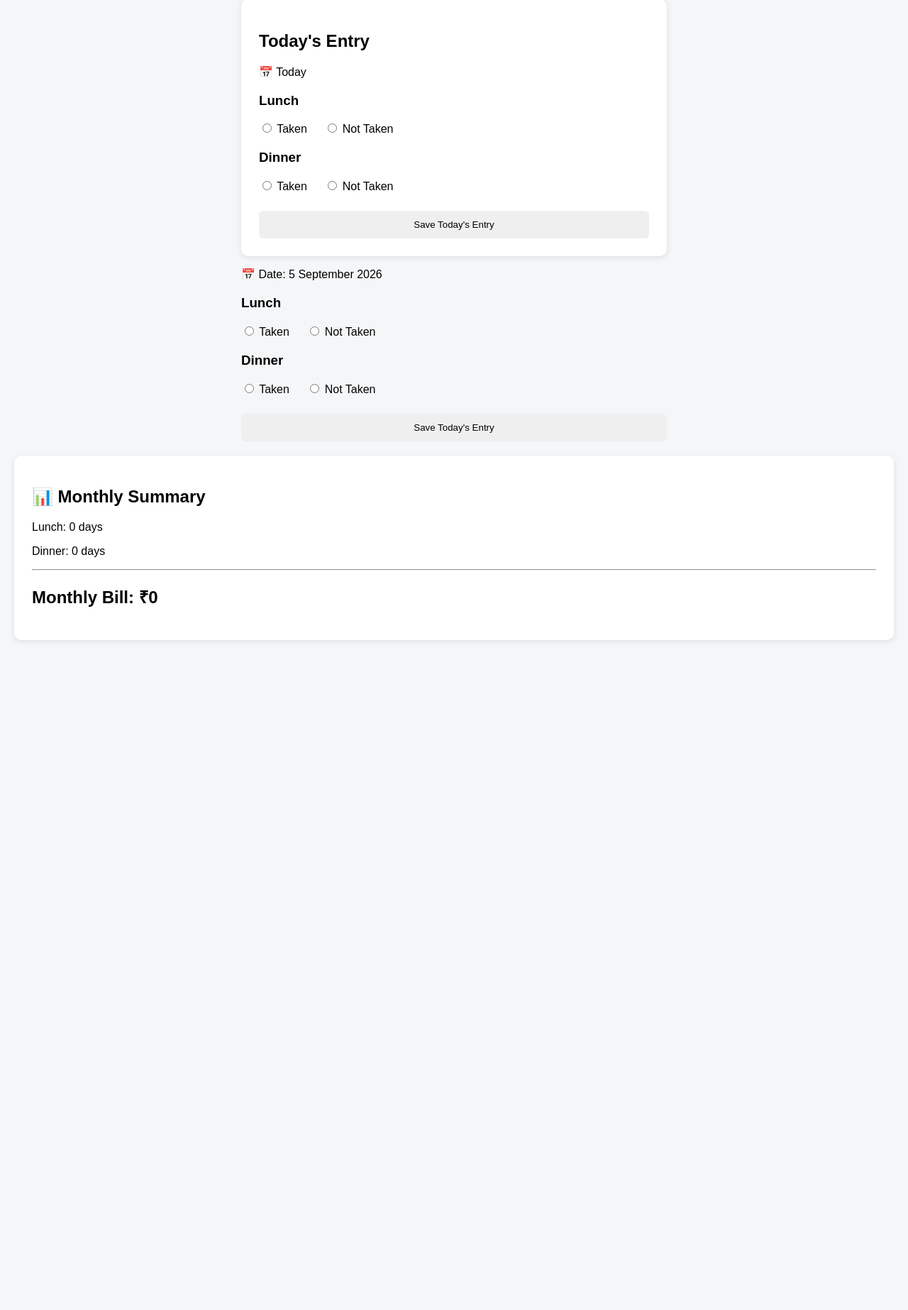
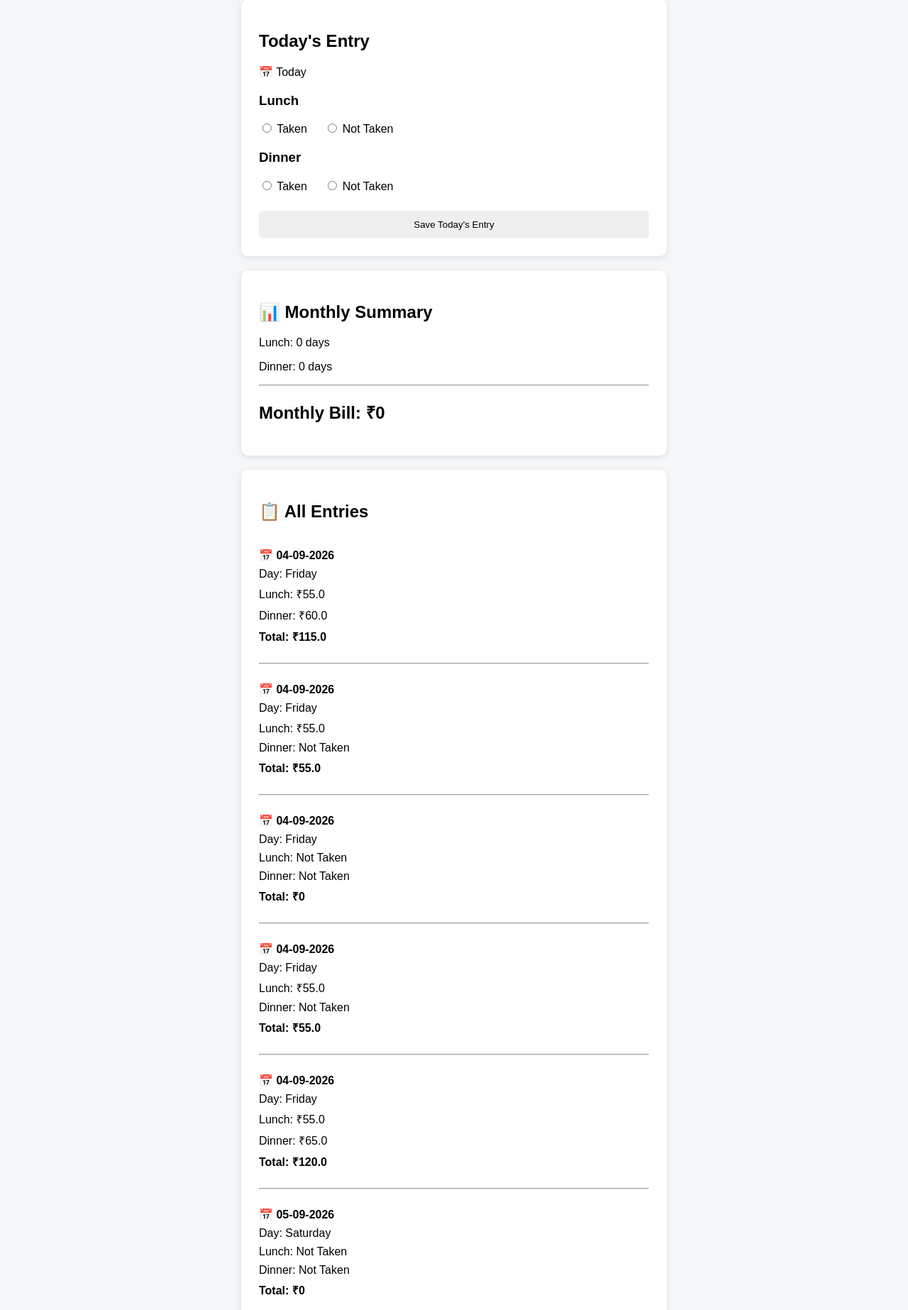
Before and after one commit to Srushtichavan1046/tiffin-expense-tracker, a Flask app: page / in a window 1280 px wide. Shown: the part 140-1986 px from the top of the page at 71% size. Before the commit the page ends 1044 px from the top, so only its background shows below. Run offline with Flask 3, Linux system fonts and the light colour scheme.

Commit message:
V1.2 Added view all entries to website

```diff
--- a/data.json
+++ b/data.json
@@ -52,5 +52,50 @@
         "dinner": null,
         "dinner_price": 0,
         "total": 0
+    },
+    {
+        "date": "05-09-2026",
+        "day": "Saturday",
+        "lunch": null,
+        "lunch_price": 0,
+        "dinner": null,
+        "dinner_price": 0,
+        "total": 0
+    },
+    {
+        "date": "05-09-2026",
+        "day": "Saturday",
+        "lunch": null,
+        "lunch_price": 0,
+        "dinner": null,
+        "dinner_price": 0,
+        "total": 0
+    },
+    {
+        "date": "05-09-2026",
+        "day": "Saturday",
+        "lunch": null,
+        "lunch_price": 0,
+        "dinner": null,
+        "dinner_price": 0,
+        "total": 0
+    },
+    {
+        "date": "05-09-2026",
+        "day": "Saturday",
+        "lunch": "yes",
+        "lunch_price": 55.0,
+        "dinner": "no",
+        "dinner_price": 0,
+        "total": 55.0
+    },
+    {
+        "date": "05-09-2026",
+        "day": "Saturday",
+        "lunch": "yes",
+        "lunch_price": 55.0,
+        "dinner": "no",
+        "dinner_price": 0,
+        "total": 55.0
     }
 ]
--- a/web/app.py
+++ b/web/app.py
@@ -28,8 +28,17 @@ SETTINGS_FILE = os.path.join(BASE_DIR, "settings.json")
 @app.route("/")
 def home():
 
-    return render_template("index.html")
+    # Load saved entries
+    if os.path.exists(DATA_FILE):
 
+        with open(DATA_FILE, "r") as file:
+            data = json.load(file)
+
+    else:
+
+        data = []
+
+    return render_template("index.html", entries=data)
 
 # ==========================================
 # Save Today's Entry
@@ -91,7 +100,7 @@ def save_entry():
     with open(DATA_FILE, "w") as file:
         json.dump(data, file, indent=4)
 
-    return "Entry saved successfully! Total: ₹" + str(total)
+    return render_template("index.html", entries=data)
 
 
 # ==========================================
--- a/web/static/style.css
+++ b/web/static/style.css
@@ -43,3 +43,10 @@ button {
     border-radius: 6px;
     cursor: pointer;
 }
+.entry {
+    padding: 10px 0;
+}
+
+.entry p {
+    margin: 8px 0;
+}
--- a/web/templates/index.html
+++ b/web/templates/index.html
@@ -2,23 +2,36 @@
 <html lang="en">
 
 <head>
+
     <meta charset="UTF-8">
+
     <meta name="viewport" content="width=device-width, initial-scale=1.0">
 
     <title>Tiffin Expense Tracker</title>
 
     <link rel="stylesheet" href="{{ url_for('static', filename='style.css') }}">
+
 </head>
+
 
 <body>
 
     <div class="container">
+
+        <!-- ==========================================
+             Website Heading
+        =========================================== -->
 
         <h1>🍱 Tiffin Expense Tracker</h1>
 
         <p class="subtitle">
             Track your daily lunch and dinner expenses
         </p>
+
+
+        <!-- ==========================================
+             Today's Entry
+        =========================================== -->
 
         <div class="card">
 
@@ -28,106 +41,199 @@
                 📅 Today
             </p>
 
+
             <form action="/save" method="POST">
+
+
+                <!-- Lunch -->
 
                 <div class="meal">
 
                     <h3>Lunch</h3>
 
                     <label>
-                <input type="radio" name="lunch" value="yes" required>
+                        <input
+                            type="radio"
+                            name="lunch"
+                            value="yes"
+                            required
+                        >
                         Taken
                     </label>
 
                     <label>
-                <input type="radio" name="lunch" value="no">
+                        <input
+                            type="radio"
+                            name="lunch"
+                            value="no"
+                        >
                         Not Taken
                     </label>
 
                 </div>
 
 
+                <!-- Dinner -->
+
                 <div class="meal">
 
                     <h3>Dinner</h3>
 
                     <label>
-                <input type="radio" name="dinner" value="yes" required>
+                        <input
+                            type="radio"
+                            name="dinner"
+                            value="yes"
+                            required
+                        >
                         Taken
                     </label>
 
                     <label>
-                <input type="radio" name="dinner" value="no">
+                        <input
+                            type="radio"
+                            name="dinner"
+                            value="no"
+                        >
                         Not Taken
                     </label>
 
                 </div>
 
 
+                <!-- Save Button -->
+
                 <button type="submit">
                     Save Today's Entry
                 </button>
+
 
             </form>
 
         </div>
 
-            <p>
-                📅 Date: 5 September 2026
-            </p>
 
-            <div class="meal">
-
-                <h3>Lunch</h3>
-
-                <label>
-                    <input type="radio" name="lunch" value="yes">
-                    Taken
-                </label>
-
-                <label>
-                    <input type="radio" name="lunch" value="no">
-                    Not Taken
-                </label>
-
-            </div>
-
-            <div class="meal">
-
-                <h3>Dinner</h3>
-
-                <label>
-                    <input type="radio" name="dinner" value="yes">
-                    Taken
-                </label>
-
-                <label>
-                    <input type="radio" name="dinner" value="no">
-                    Not Taken
-                </label>
-
-            </div>
-
-            <button>
-                Save Today's Entry
-            </button>
-
-        </div>
+        <!-- ==========================================
+             Monthly Summary
+        =========================================== -->
 
         <div class="card">
 
             <h2>📊 Monthly Summary</h2>
 
-            <p>Lunch: 0 days</p>
-            <p>Dinner: 0 days</p>
+            <p>
+                Lunch: 0 days
+            </p>
+
+            <p>
+                Dinner: 0 days
+            </p>
 
             <hr>
 
-            <h2>Monthly Bill: ₹0</h2>
+            <h2>
+                Monthly Bill: ₹0
+            </h2>
 
         </div>
 
+
+        <!-- ==========================================
+             All Entries
+        =========================================== -->
+
+        <div class="card">
+
+            <h2>📋 All Entries</h2>
+
+
+            {% if entries %}
+
+
+                {% for entry in entries %}
+
+
+                    <div class="entry">
+
+                        <p>
+                            <strong>
+                                📅 {{ entry.date }}
+                            </strong>
+                        </p>
+
+
+                        <p>
+                            Day: {{ entry.day }}
+                        </p>
+
+
+                        <p>
+
+                            Lunch:
+
+                            {% if entry.lunch == "yes" %}
+
+                                ₹{{ entry.lunch_price }}
+
+                            {% else %}
+
+                                Not Taken
+
+                            {% endif %}
+
+                        </p>
+
+
+                        <p>
+
+                            Dinner:
+
+                            {% if entry.dinner == "yes" %}
+
+                                ₹{{ entry.dinner_price }}
+
+                            {% else %}
+
+                                Not Taken
+
+                            {% endif %}
+
+                        </p>
+
+
+                        <p>
+
+                            <strong>
+                                Total: ₹{{ entry.total }}
+                            </strong>
+
+                        </p>
+
                     </div>
+
+
+                    <hr>
+
+
+                {% endfor %}
+
+
+            {% else %}
+
+
+                <p>
+                    No entries found.
+                </p>
+
+
+            {% endif %}
+
+
+        </div>
+
+
+    </div>
+
 
 </body>
 
```
Lines whose indentation alone changed are shown as unchanged.
